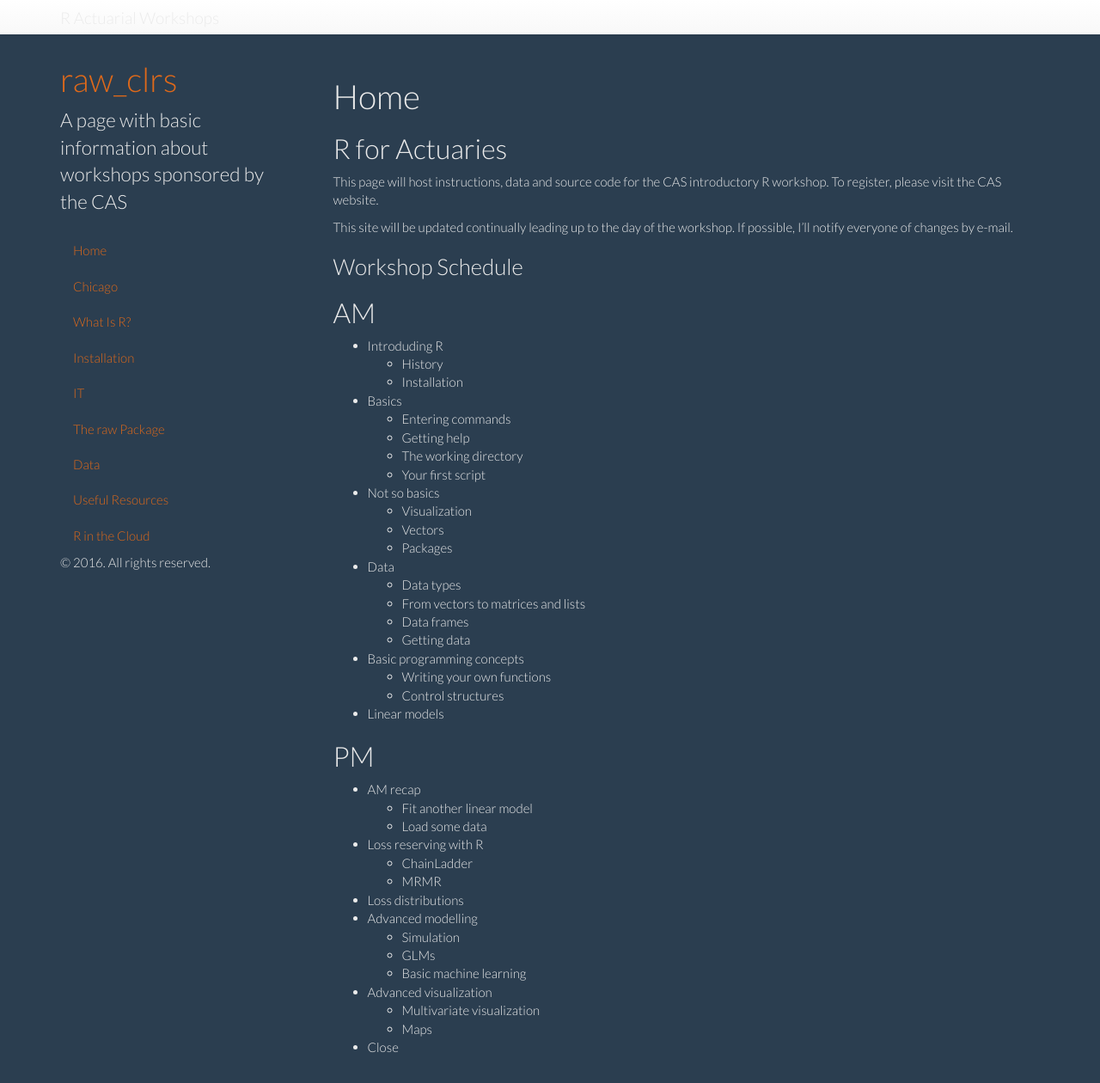
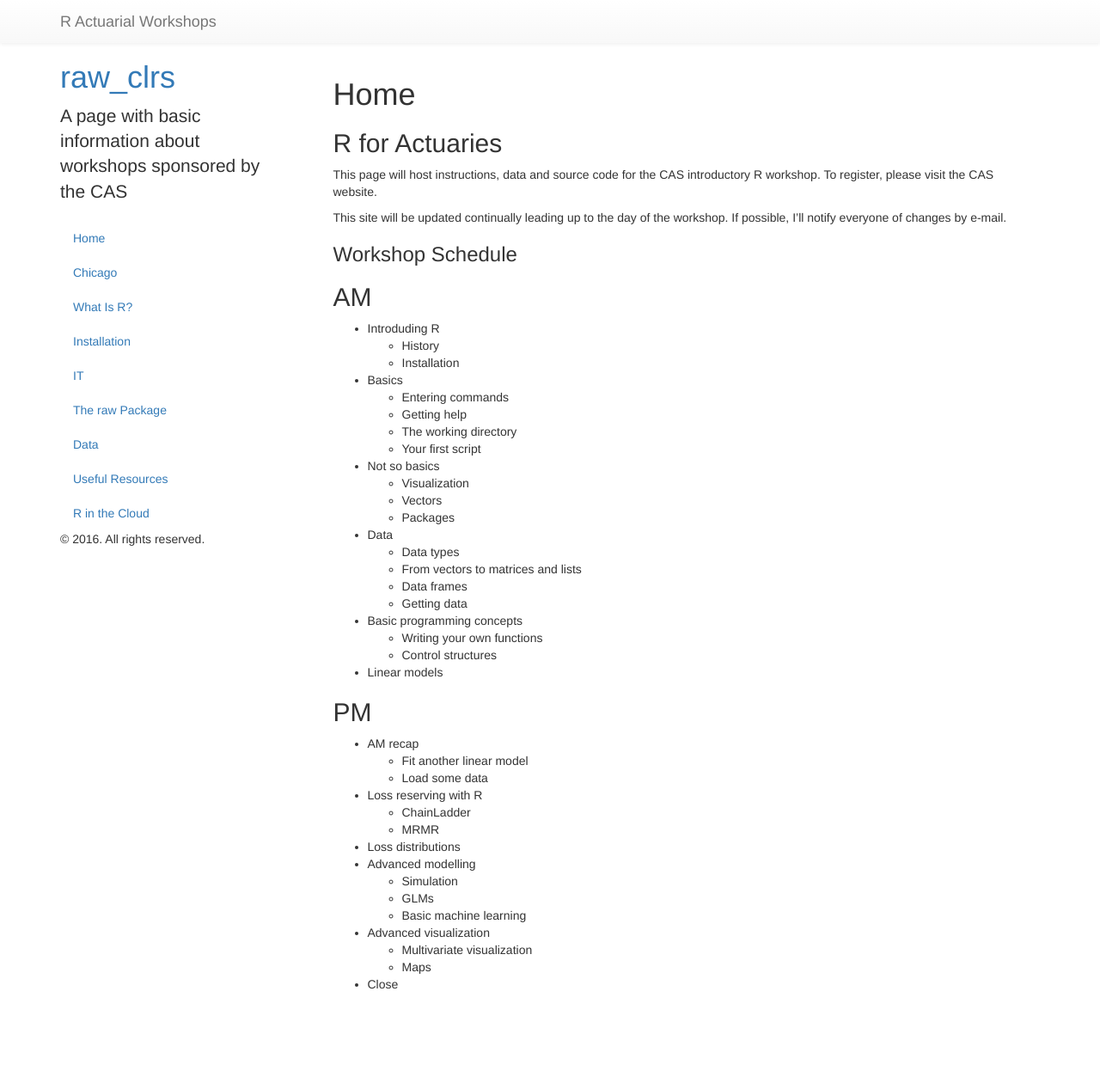
Before and after one commit to PirateGrunt/raw_clrs, a Jekyll site: the page built from index.md, in a window 1280 px wide and 1260 px high. Shown: the whole window at 86% size. Built offline with Jekyll 4.4.1, drawn with Linux system fonts in a browser that asks for light colours; nearby versions of some CDN libraries; library files that are not in the unit come from our copies.

Commit message:
Change theme

```diff
--- a/_config.yml
+++ b/_config.yml
@@ -10,7 +10,7 @@ tagline:          'R Actuarial Workshops'
 description:      'A page with basic information about workshops sponsored by the CAS'
 url:              http://pirategrunt.github.io/raw_clrs/
 baseurl:          /raw_clrs
-theme:            Superhero
+theme:            Cerulean
 
 author:
   name:           'Brian A. Fannin'
```
